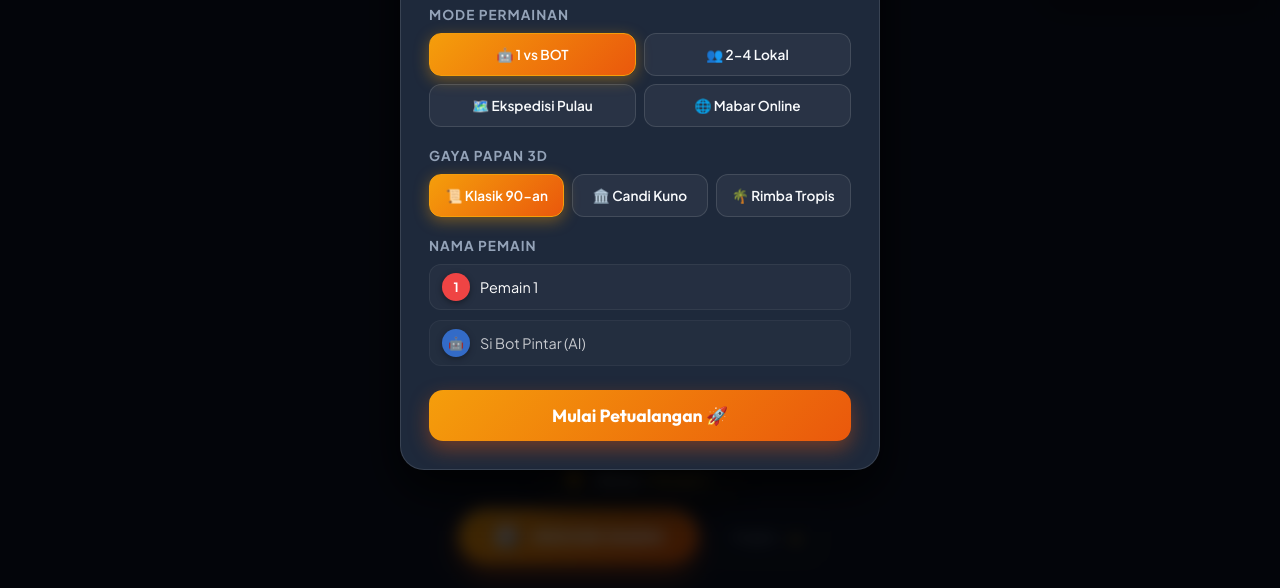
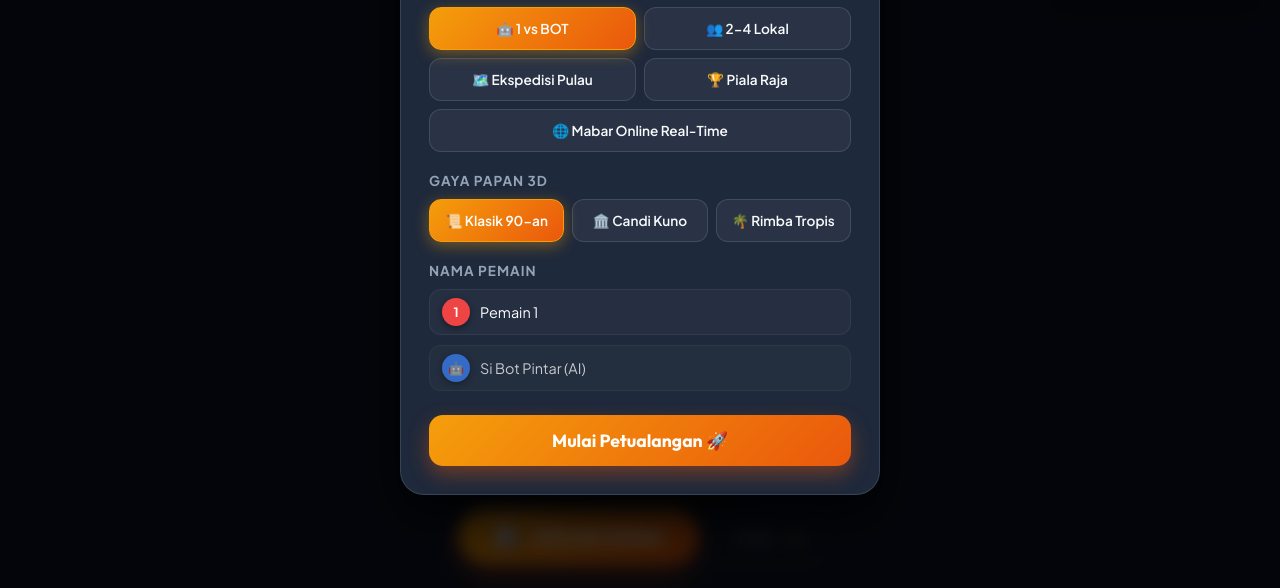
Before and after one commit to roedyrustam/game3d, a website: page index.html in a window 1280 px wide. Shown: the part 212-800 px from the top of the page. Drawn offline with nearby package versions, Linux system fonts and the light colour scheme.

Commit message:
feat: add Piala Raja tournament mode and update Mabar Online Real-Time option

```diff
--- a/index.html
+++ b/index.html
@@ -140,7 +140,8 @@
         <div class="selector-pill active" data-count="1">🤖 1 vs BOT</div>
         <div class="selector-pill" data-count="2">👥 2-4 Lokal</div>
         <div class="selector-pill" data-count="expedition">🗺️ Ekspedisi Pulau</div>
-        <div class="selector-pill" data-count="online">🌐 Mabar Online</div>
+        <div class="selector-pill" data-count="tournament">🏆 Piala Raja</div>
+        <div class="selector-pill" data-count="online" style="grid-column: span 2;">🌐 Mabar Online Real-Time</div>
       </div>
 
       <!-- Ekspedisi Pulau Nusantara Section -->
```
